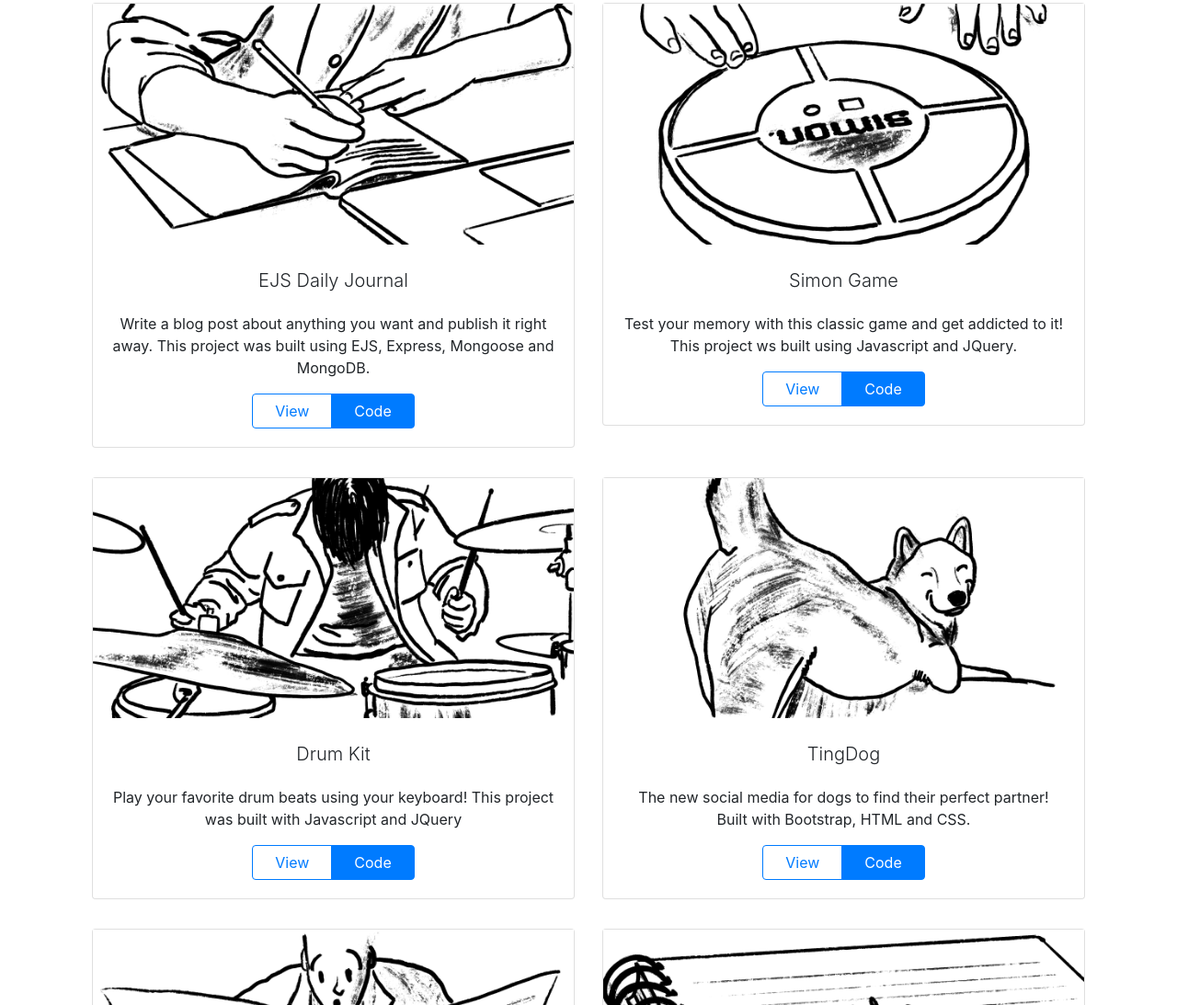
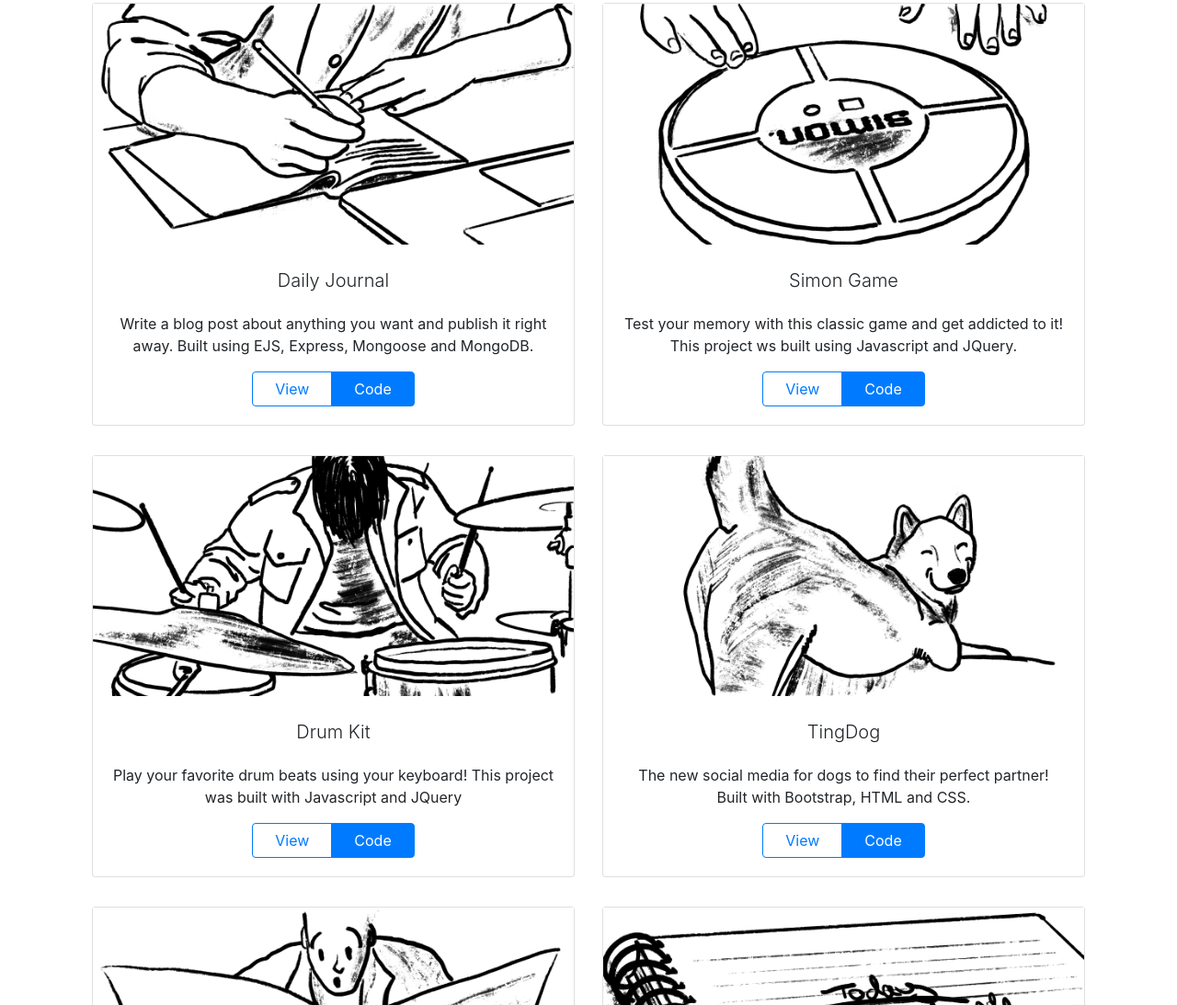
Before and after one commit to nagamine-ken/code-portfolio, a website: page public/index.html in a window 1280 px wide. Shown: the part 1953-3046 px from the top of the page at 92% size. Drawn offline with nearby package versions, Linux system fonts and the light colour scheme.

Commit message:
minor change

```diff
--- a/public/index.html
+++ b/public/index.html
@@ -135,10 +135,10 @@
                   <img class="img-fluid" src="images/journal_illustration.png" width="100%"/>
                   <title>Placeholder</title>
                   <rect width="100%" height="100%" fill="#55595c" />
-                  <text class="lead font-weight-b" x="50%" y="50%" fill="#eceeef" dy=".3em">EJS Daily Journal</text>
+                  <text class="lead font-weight-b" x="50%" y="50%" fill="#eceeef" dy=".3em">Daily Journal</text>
                 <!-- </svg> -->
                 <div class="card-body">
-                  <p class="card-text">Write a blog post about anything you want and publish it right away. This project was built using
+                  <p class="card-text">Write a blog post about anything you want and publish it right away. Built using
                     EJS, Express, Mongoose and MongoDB.
                   </p>
                   <div class="d-flex justify-content-between align-items-center">
```
